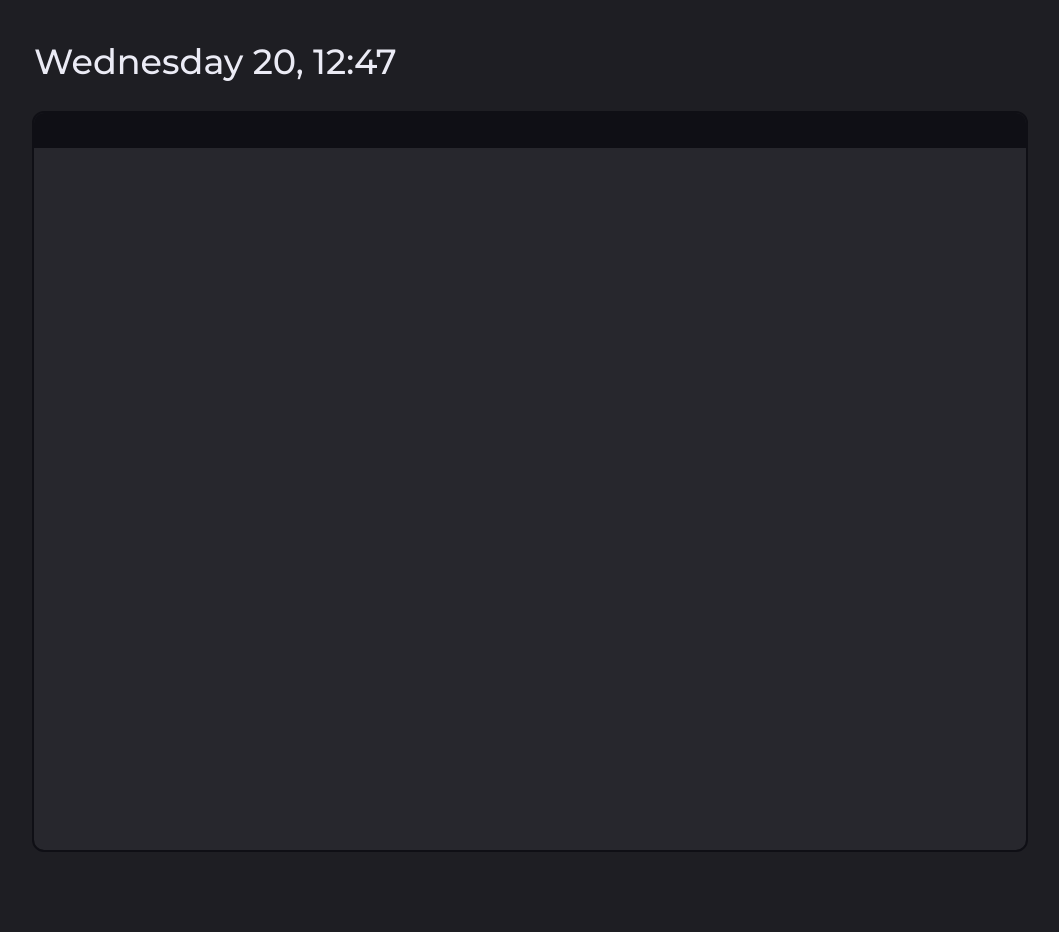
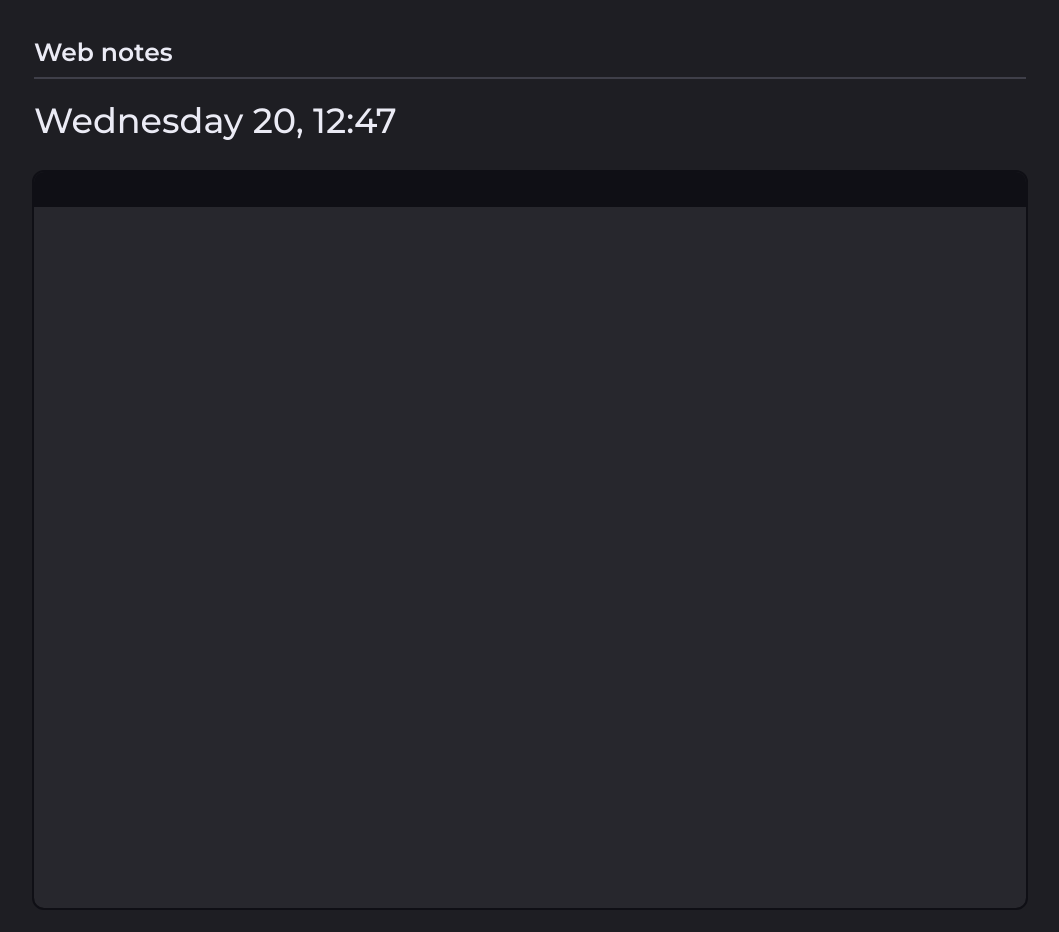
Before and after one commit to khakim-tursunov/notes, a plain HTML site: page index.html in a window 1280 px wide. Shown: the whole page, without its empty margins (110-1169 px from the left). Before the commit the page ends 874 px from the top, so only its background shows below. Drawn offline with Linux system fonts and the light colour scheme.

Commit message:
Update index.html

```diff
--- a/index.html
+++ b/index.html
@@ -13,7 +13,7 @@
 </head>
 <body>
     <div class="note_top">
-        <span class="app-title"></span>
+        <h1 class="app-title">Web notes</h1>
         <div class="note_block-top-time"></div>
     </div>
 
```
